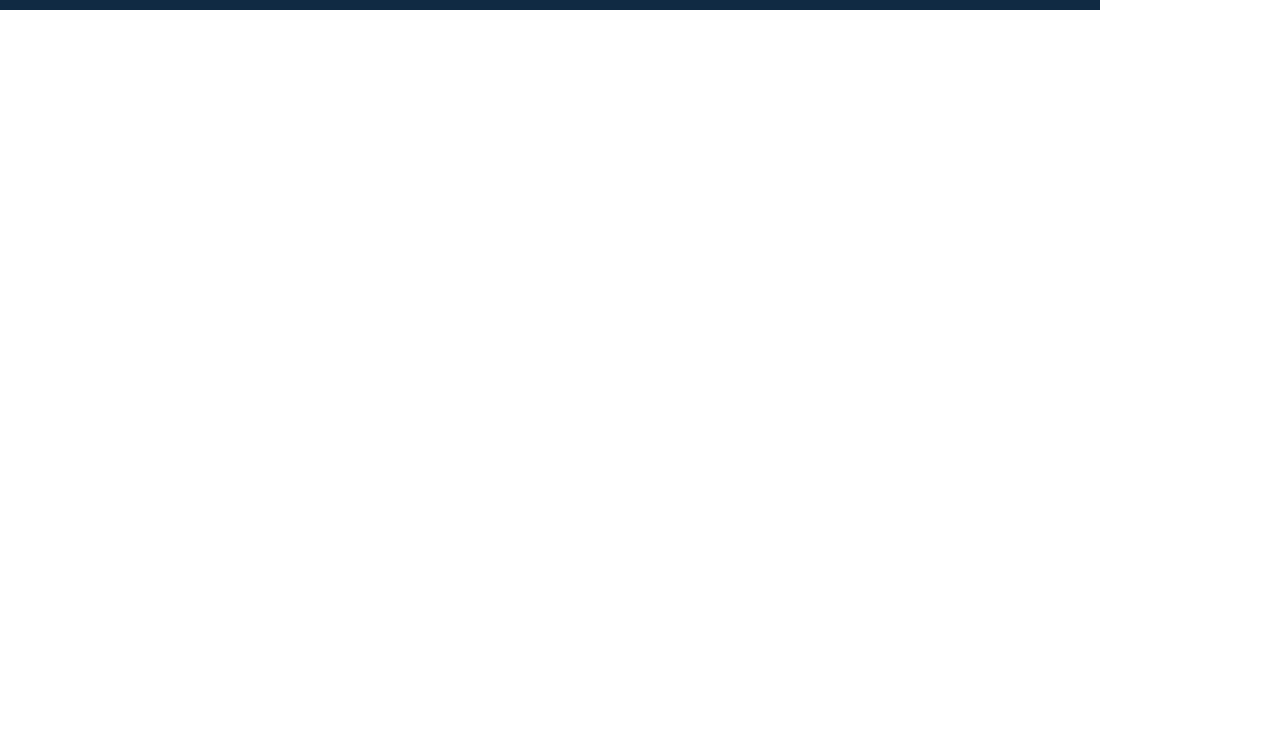
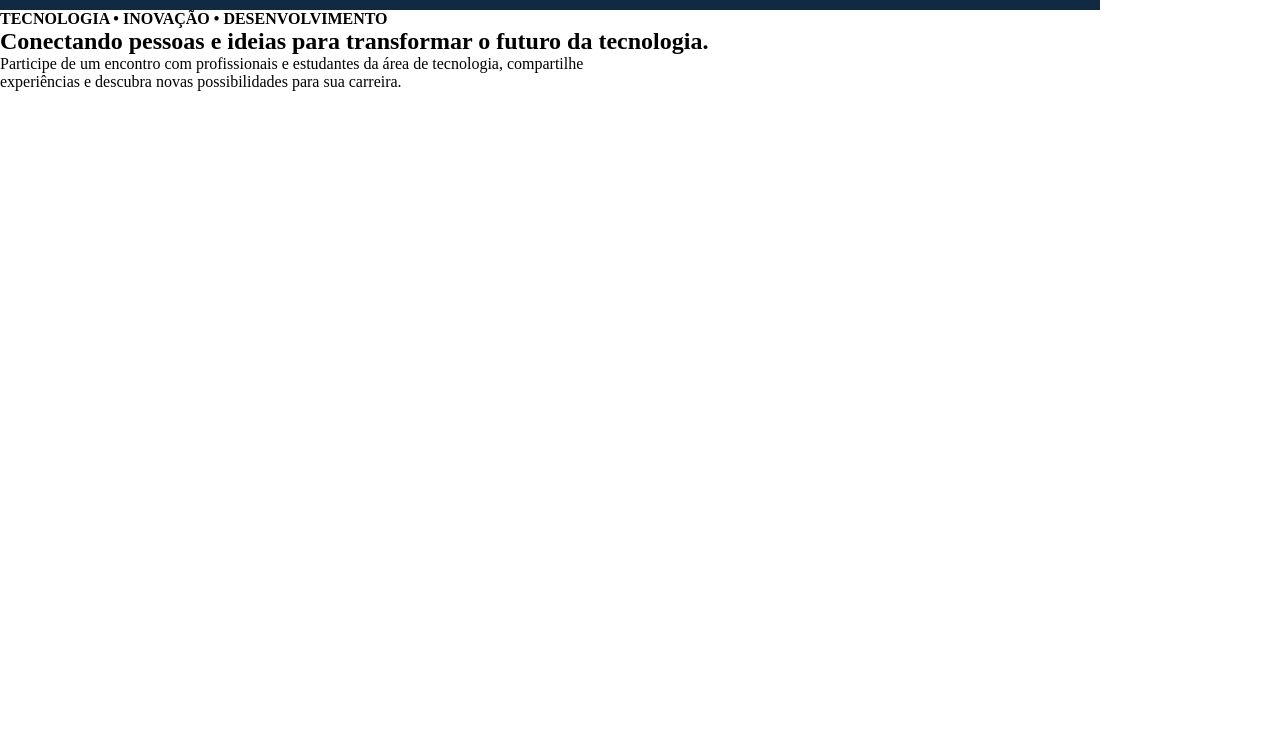
Before and after one commit to Phelps67/devconnect, a plain HTML site: page index.html in a window 1280 px wide. Shown: the part 70-800 px from the top of the page. Drawn offline with Linux system fonts and the light colour scheme.

Commit message:
feat: Criação do MAIN
 Criação do MAIN e da section da apersentação

```diff
--- a/index.html
+++ b/index.html
@@ -17,6 +17,14 @@
            <a href="" class="linkmenu">Inscrição</a>
         </nav>
     </header>
+    <main>
+        <section id="sectapresenta">
+            <p id="coisas"><b>TECNOLOGIA • INOVAÇÃO • DESENVOLVIMENTO</b></p>
+            <h1>Conectando pessoas e ideias para transformar o futuro da tecnologia.</h1>
+            <p id="descridoh1"> Participe de um encontro com profissionais e estudantes da área de tecnologia, compartilhe <br>
+                experiências e descubra novas possibilidades para sua carreira.</p>
+        </section>
+    </main>
 
 </body>
 </html>
```
